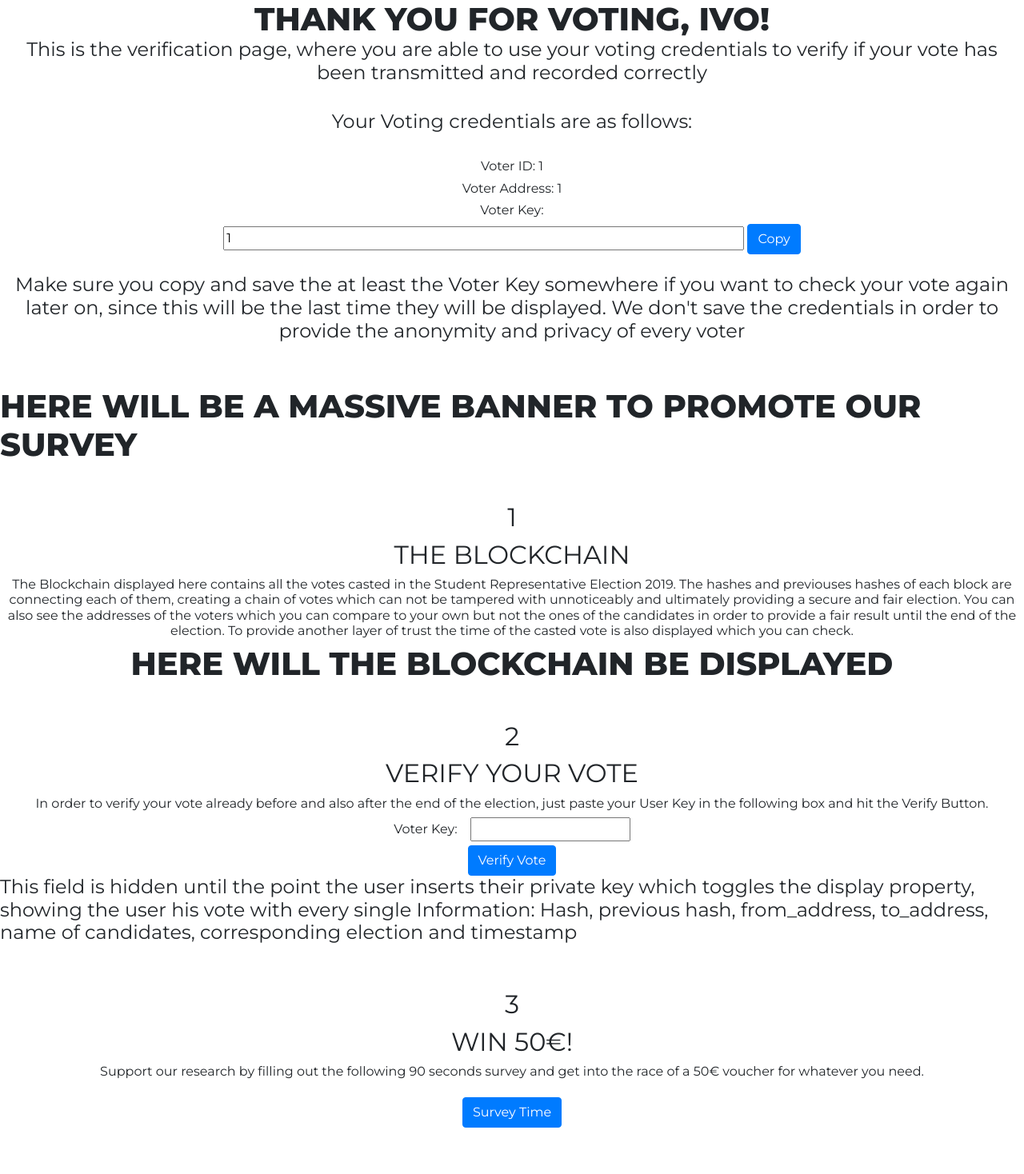
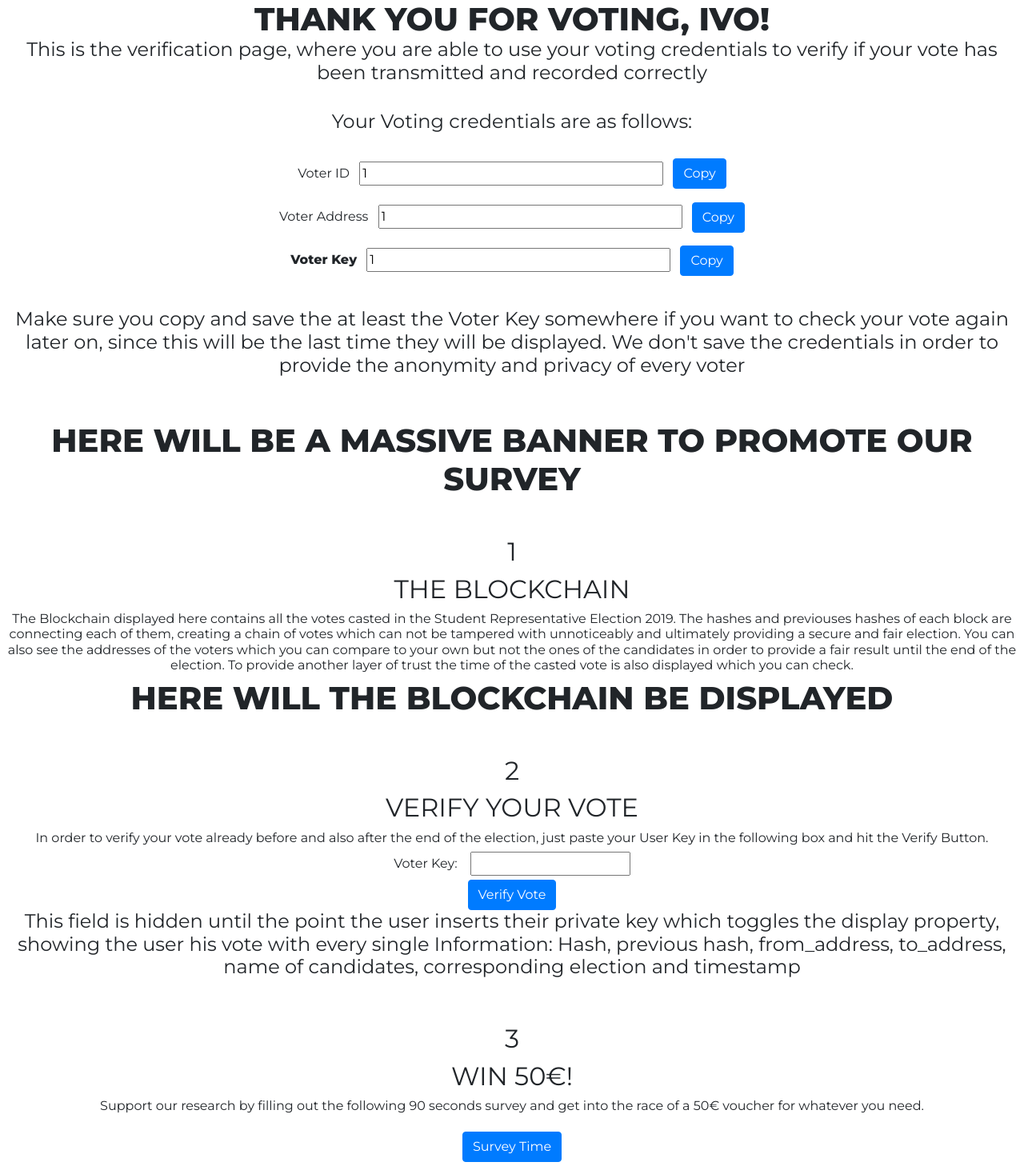
Before and after one commit to K-Rdlbrgr/master_thesis, a Flask app: page /verification/1/1/1 in a window 1280 px wide. Shown: the whole page at 80% size. Before the commit the page ends 1410 px from the top, so only its background shows below. Run offline with Flask 2, Linux system fonts and the light colour scheme; some libraries are stand-ins or nearby versions.

Commit message:
Optimized the copy funtion for user credentials

```diff
--- a/static/main.js
+++ b/static/main.js
@@ -8,9 +8,9 @@ function slider() {
   signInButton.addEventListener('click', () => container.classList.remove('right-panel-active'));
 }
 
-function copyFunction() {
+function copyFunction(id) {
   /* Get the text field */
-  var copyText = document.getElementById('copy_privateKey');
+  var copyText = document.getElementById(id);
 
   /* Select the text field */
   copyText.select();
--- a/templates/verification.html
+++ b/templates/verification.html
@@ -30,12 +30,20 @@
     <br />
     <h4>Your Voting credentials are as follows:</h4>
     <br />
-    <h6>Voter ID: {{ user_publicKey }}</h6>
-    <h6>Voter Address: {{ user_address }}</h6>
-    <h6>Voter Key:</h6>
     <div class="inline-block">
-      <input type="text" value="{{ user_privateKey }}" id="copy_privateKey" size="70" />
-      <button type="button" class="btn btn-primary" onclick="copyFunction()">Copy</button>
+      <label class="mr-2 mb-4" for="copy_publicKey">Voter ID</label>
+      <input type="text" value="{{ user_publicKey }}" id="copy_publicKey" size="40" />
+      <button type="button" class="btn btn-primary ml-2" onclick="copyFunction('copy_publicKey')">Copy</button>
+    </div>
+    <div class="inline-block">
+      <label class="mr-2 mb-4" for="copy_address">Voter Address</label>
+      <input type="text" value="{{ user_address }}" id="copy_address" size="40" />
+      <button type="button" class="btn btn-primary ml-2" onclick="copyFunction('copy_address')">Copy</button>
+    </div>
+    <div class="inline-block">
+      <label class="mr-2 mb-4" for="copy_privateKey"><strong>Voter Key</strong> </label>
+      <input type="text" value="{{ user_privateKey }}" id="copy_privateKey" size="40" />
+      <button type="button" class="btn btn-primary ml-2" onclick="copyFunction('copy_privateKey')">Copy</button>
     </div>
     <br />
 
@@ -46,7 +54,7 @@
     </h4>
     <br />
     <br />
-    <h1>HERE WILL BE A MASSIVE BANNER TO PROMOTE OUR SURVEY</h1>
+    <h1 class="text-center">HERE WILL BE A MASSIVE BANNER TO PROMOTE OUR SURVEY</h1>
     <br />
     <br />
     <h2>1</h2>
@@ -75,7 +83,7 @@
     <button type="button" class="btn btn-primary" data-toggle="" data-target="">
       Verify Vote
     </button>
-    <h4>
+    <h4 class="text-center">
       This field is hidden until the point the user inserts their private key which toggles the display property,
       showing the user his vote with every single Information: Hash, previous hash, from_address, to_address, name of
       candidates, corresponding election and timestamp
```
